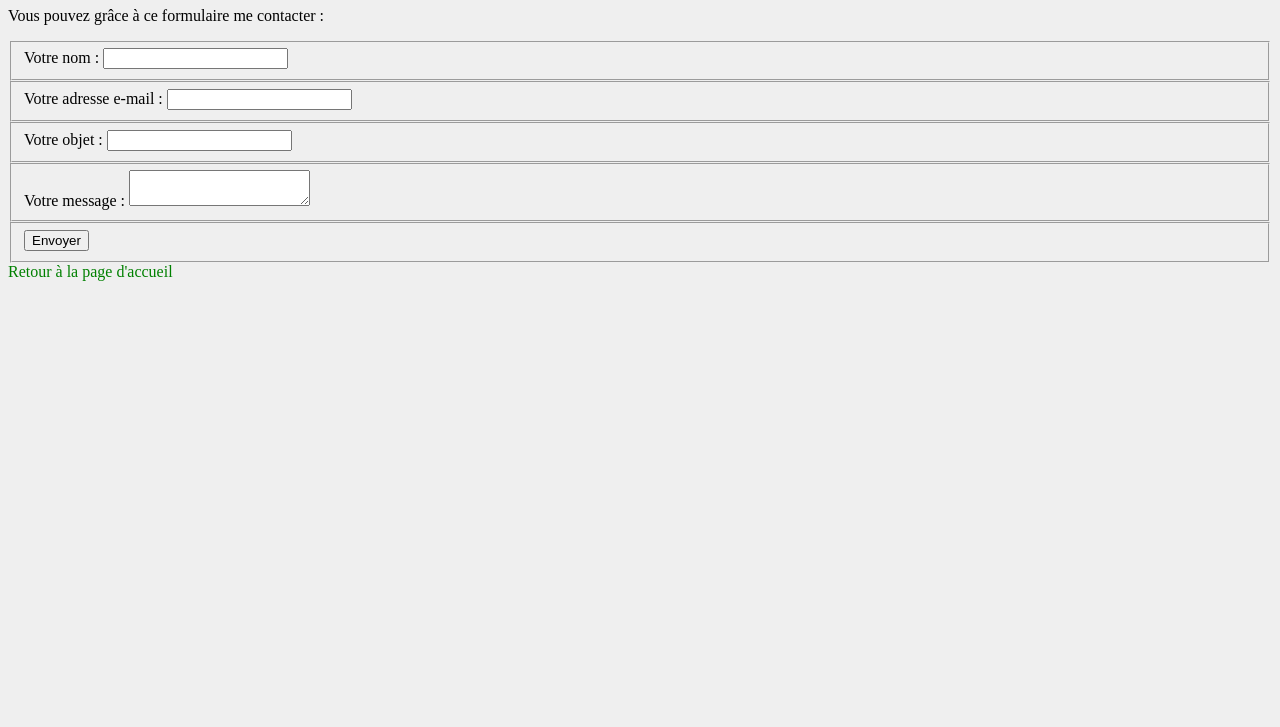
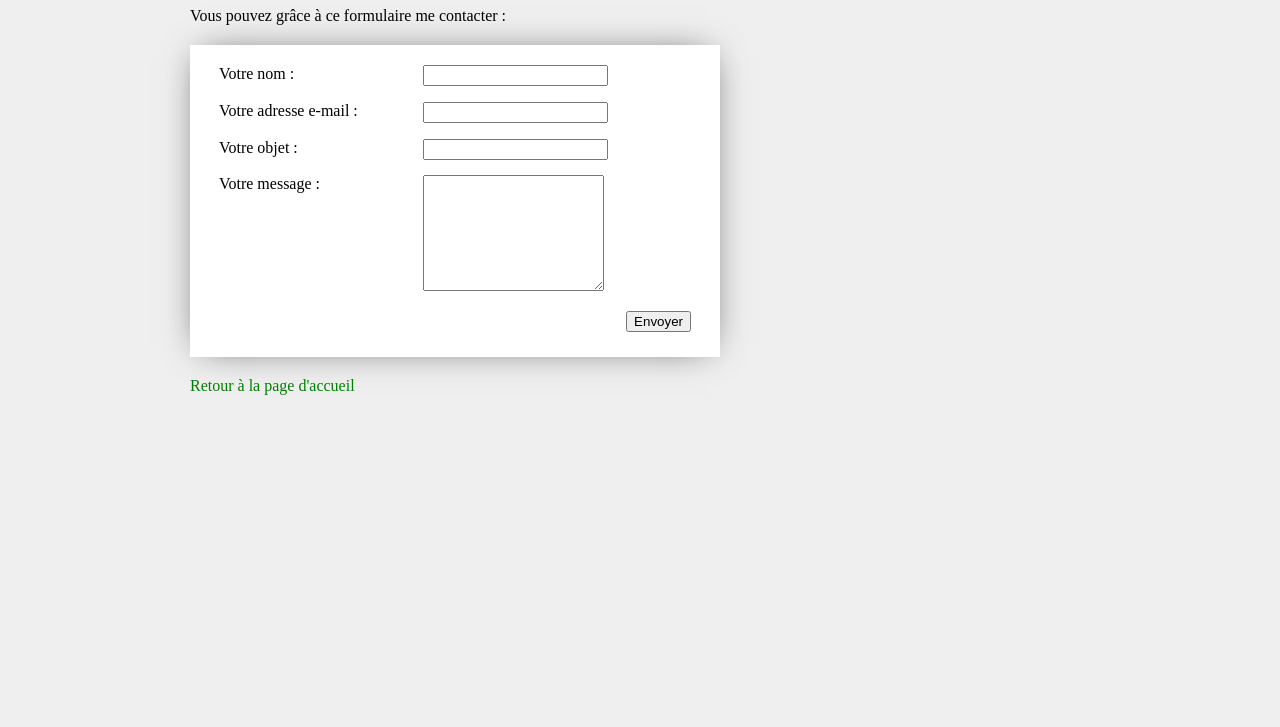
Before and after one commit to YannickDa/formation-html5-css3, a plain HTML site: page contact.html in a window 1280 px wide. Shown: the part 73-800 px from the top of the page. Drawn offline with Linux system fonts and the light colour scheme.

Commit message:
TP2.6: Mettez en forme le formulaire de la page contact

```diff
--- /dev/null
+++ b/contact.css
@@ -0,0 +1,31 @@
+body {
+  width: 90%;
+  max-width: 900px;
+  margin: auto;
+}
+form {
+  background: #FFF;
+  box-shadow: 0px 0px 35px -12px rgba(0,0,0,0.71);
+  padding: 15px;
+  margin: 20px 0;
+  width: 100%;
+  max-width: 500px;
+}
+
+form fieldset {
+  border: 0;
+}
+
+form fieldset label {
+  display: inline-block;
+  width: 200px;
+  vertical-align: top;
+}
+
+form fieldset:last-child {
+  text-align: right;
+}
+
+form textarea {
+  height: 110px;
+}
--- a/contact.html
+++ b/contact.html
@@ -4,6 +4,7 @@
     <title>Contactez moi !</title>
     <meta name="description" content="Page de contact pour me contacter facilement" />
     <link href="style.css" media="screen" rel="stylesheet" type="text/css" />
+    <link href="contact.css" media="screen" rel="stylesheet" type="text/css" />
   </head>
 
   <body>
```
